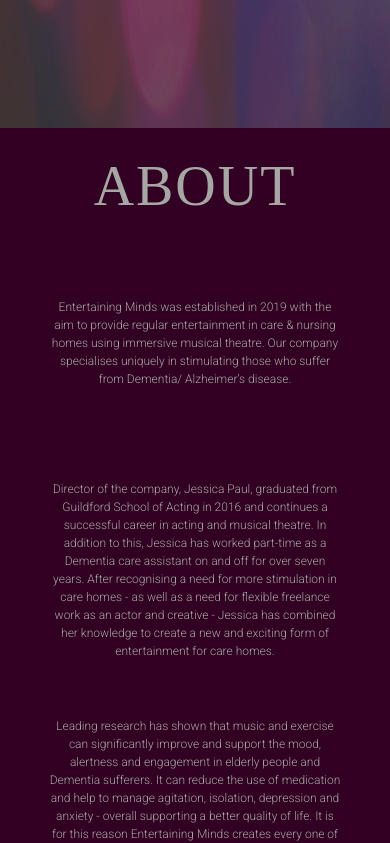
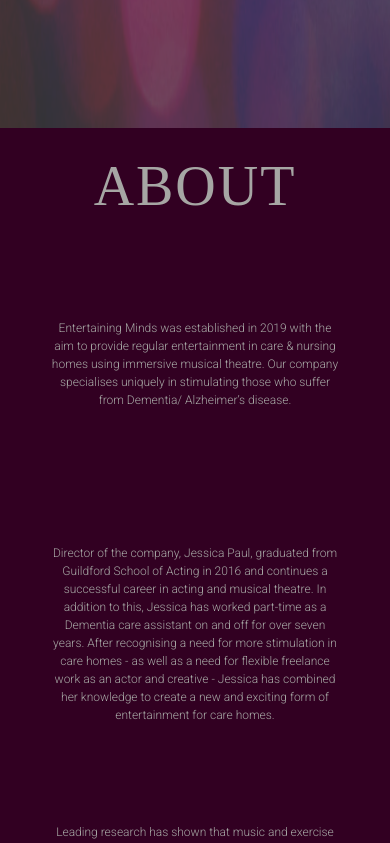
Before and after one commit to hughp23/Entertaining-Minds, a React (Create React App) app: page / in a window 390 px wide. Shown: the part 905-1748 px from the top of the page. Built offline with nearby package versions, Linux system fonts and the light colour scheme.

Commit message:
fixing re-sizing issues

```diff
--- a/src/styling/_media-queries.scss
+++ b/src/styling/_media-queries.scss
@@ -4,8 +4,12 @@
 @media screen and (max-width: 1500px) {
   // About section
   .about-container {
-    height: 125vh !important;
-
+    height: 125vh;
+    .about-text {
+      .about-sub-text {
+        height: 17.5vh;
+      }
+    }
     // .headshot-container {
     //   top: 10%;
     // }
@@ -76,10 +80,10 @@
 @media screen and (max-width: 1300px) {
   // About section
   .about-container {
-    height: 145vh !important;
+    height: 170vh;
     .about-text {
       .about-sub-text {
-        height: 20vh;
+        height: 25vh;
       }
     }
   }
@@ -227,10 +231,10 @@
 //Media Queries: 1000px
 @media screen and (max-width: 1000px) {
   .about-container {
-    height: 165vh !important;
+    height: 185vh;
     .about-text {
       .about-sub-text {
-        height: 25vh;
+        height: 30vh;
       }
     }
 
@@ -330,7 +334,7 @@
 
   // About section
   .about-container {
-    height: 175vh !important;
+    height: 190vh;
     grid-template: 5% 65% 30% / 100% !important;
     .about-text {
       // height: 88vh;
@@ -550,4 +554,13 @@
   // .work-with-us-page-container {
   //   height: 550vh !important;
   // }
+
+  .about-container {
+    height: 250vh;
+    .about-text {
+      .about-sub-text {
+        height: 40vh;
+      }
+    }
+  }
 }
```
